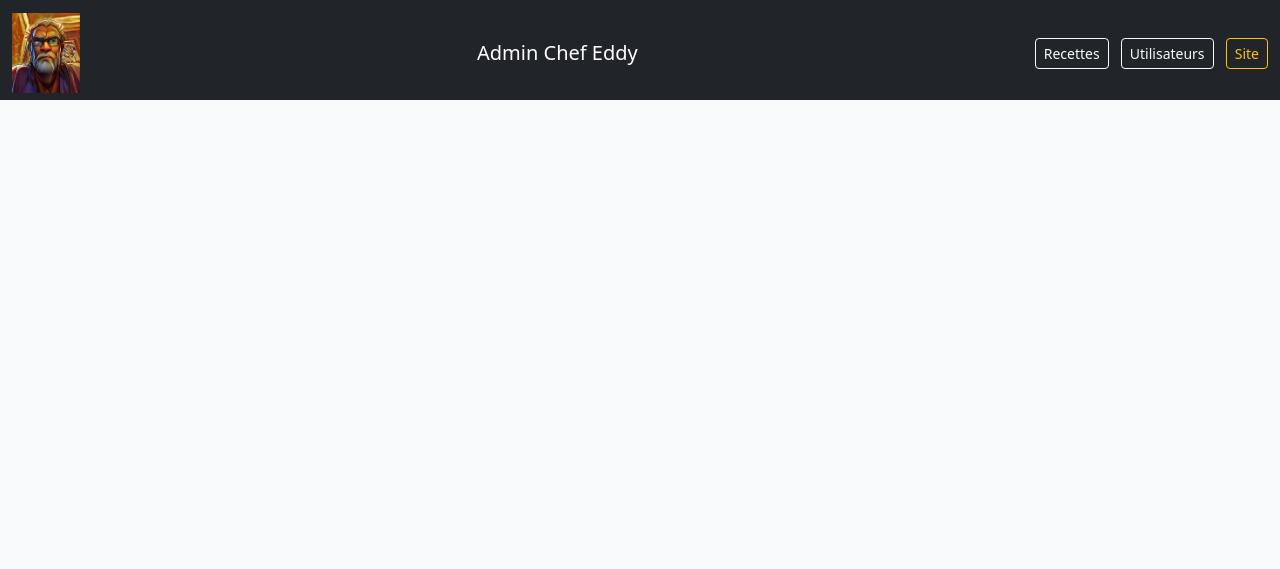
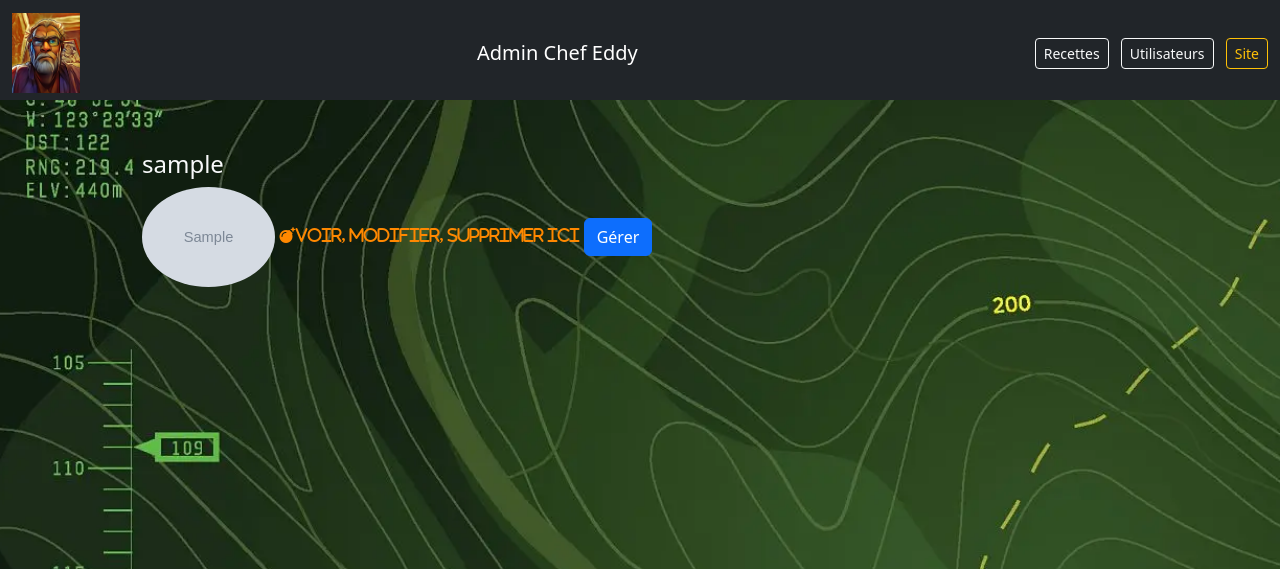
Before and after one commit to galiacye/chef-eddy, a CodeIgniter 4 app: the page made by app/Views/Admin/users-index.php in a window 1280 px wide. Shown: the top 569 px of the page. Run offline with PHP 8.4 and a stand-in for CodeIgniter, Linux system fonts and the light colour scheme; the template is opened without the code that fills it: most values are stand-ins (such as "Sample title", 1, 10 or a date in 2020); grey boxes marked "Sample" are stand-in pictures; some libraries are stand-ins or nearby versions.

Commit message:
user et recipe details pour admin

```diff
--- a/app/Models/IngredientModel.php
+++ b/app/Models/IngredientModel.php
@@ -21,7 +21,7 @@ class IngredientModel extends Model
         return $this->select('ingredients.nom, recette_ingredients.quantite, recette_ingredients.unite')
                     ->join('recette_ingredients','ingredients.id = recette_ingredients.ingredient_id')
                     ->where('recette_ingredients.recette_id',$recipe_id)
-                    ->get()->getResult();
+                    ->findAll();
     }
 
 }
--- a/app/Views/Admin/recipes-index.php
+++ b/app/Views/Admin/recipes-index.php
@@ -48,7 +48,7 @@
                         <h4 class="text-light"><span class="text-info"><?= $recipe->username ?></span></h4>
 
                         <i class="fa-solid fa-bomb grenade-icon" onclick="alert('Grenade 1 cliquée !')">voir, modifier, supprimer ici</i>
-                        <!-- <a href="<?= base_url('') ?>" class="btn btn-primary">Gérer</a> -->
+                        <a href="<?= base_url('Admin/recipe-details/' . $recipe->id) ?>" class="btn btn-primary">Gérer</a>
 
                     </div>
                 </li>
--- a/app/Views/Admin/users-index.php
+++ b/app/Views/Admin/users-index.php
@@ -1,5 +1,64 @@
 <?= $this->extend('layoutAdmin') ?>
-<?= $this->section('titre') ?>Recettes<?= $this->endSection() ?>
+<?= $this->section('titre') ?>Index Utilisateurs<?= $this->endSection() ?>
+<?= $this->section('custom-css') ?>
+<link rel="stylesheet" href="https://cdnjs.cloudflare.com/ajax/libs/font-awesome/6.5.0/css/all.min.css">
+<style>
+    body {
+        background-image: url('<?= base_url('img/topo.png') ?>');
+        background-size: cover;
+    }
+
+    .grenade-list {
+        list-style: none;
+        padding-left: 0;
+    }
+
+    .grenade-list li {
+        margin: 10px 0;
+        display: flex;
+        align-items: center;
+        gap: 10px;
+    }
+
+    .grenade-icon {
+        color: #ff8800;
+        /* couleur grenat/orange */
+        cursor: pointer;
+        font-size: 1rem;
+        transition: transform 0.2s;
+    }
+
+    .grenade-icon:hover {
+        transform: scale(1.2);
+        color: red;
+    }
+    .avatar {
+        height: 100px;
+        border-radius: 50%;
+    }
+</style>
+<?= $this->endSection() ?>
 <?= $this->section('body') ?>
+<div class="container-fluid m-3">
+    <div class="row m-3">
+        <ul class="grenade-list">
+
+            <?php foreach ($users as $user): ?>
+                <li>
+                    <div class="col m-3">
+
+                        <h4 class="text-light"><span class="text-light"><?= $user->username?></span></h4>
+
+                        <img src="<?= $user->avatar_url ? base_url($user->avatar_url) : base_url('uploads/avatars/fantome.png') ?>" class="avatar">
+
+                        <i class="fa-solid fa-bomb grenade-icon" onclick="alert('Grenade 1 cliquée !')">voir, modifier, supprimer ici</i>
+                         <a href="<?= base_url('Admin/user-details/' . $user->id) ?>" class="btn btn-primary">Gérer</a>
+
+                    </div>
+                </li>
+            <?php endforeach ?>
+        </ul>
+    </div>
+</div>
 
 <?= $this->endSection() ?>
--- a/app/Views/layoutAdmin.php
+++ b/app/Views/layoutAdmin.php
@@ -17,8 +17,8 @@
             </a>
             <span class="navbar-brand"> Admin Chef Eddy</span>
             <div>
-                <a href="/Admin/recipeIndex" class="btn btn-outline-light btn-sm me-2">Recettes</a>
-                <a href="/Admin/userIndex" class="btn btn-outline-light btn-sm me-2">Utilisateurs</a>
+                <a href="/Admin/recipes-index" class="btn btn-outline-light btn-sm me-2">Recettes</a>
+                <a href="/Admin/users-index" class="btn btn-outline-light btn-sm me-2">Utilisateurs</a>
                 <a href="/" class="btn btn-outline-warning btn-sm">Site</a>
             </div>
         </div>
```
Also changed, not shown: app/Config/Routes.php (+7 -0 lines), app/Controllers/Admin.php (+34 -22 lines), app/Views/Admin/recipe-details.php (added, +62 -0 lines), app/Views/Admin/user-details.php (added, +47 -0 lines), database.sql/db.sql (+9 -0 lines), app/Views/User/admin.php (deleted), public/uploads/avatars/fantome.png (added).
